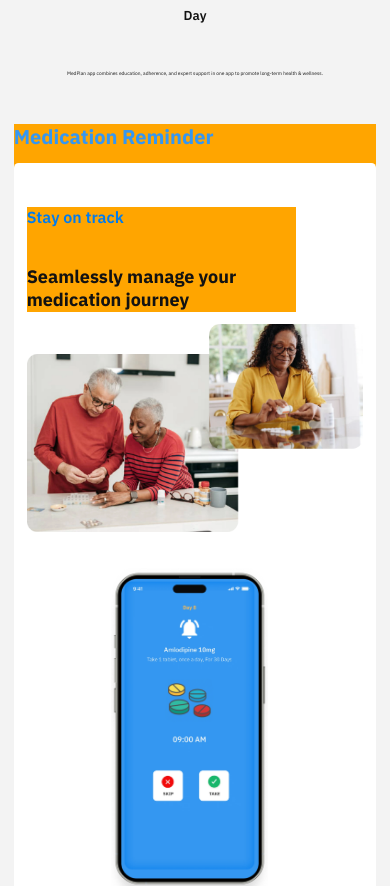
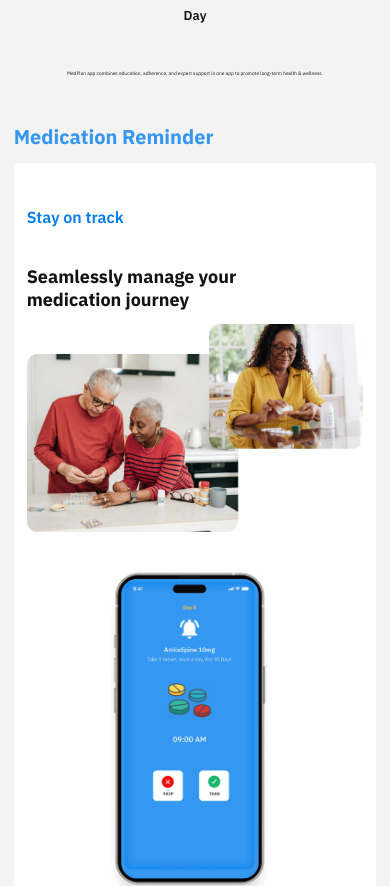
Before and after one commit to Marvelsavenger007/medplan, a React (Vite) app: page / in a window 390 px wide. Shown: the part 1560-2446 px from the top of the page. Built offline with nearby package versions, Linux system fonts and the light colour scheme.

Commit message:
fix: 90% completion of desktop view

```diff
--- a/src/pages/medplan.css
+++ b/src/pages/medplan.css
@@ -738,7 +738,6 @@
 
 @media screen and (max-width: 768px) {
     .medplan-container-info{
-        background-color: orange;
     }
 
     .medplan-container-info > h1{
@@ -758,7 +757,6 @@
 
     .med-props-text{
         width: 80%;
-        background-color: orange;
     }
 
     .med-rem-ctn > img{
```
